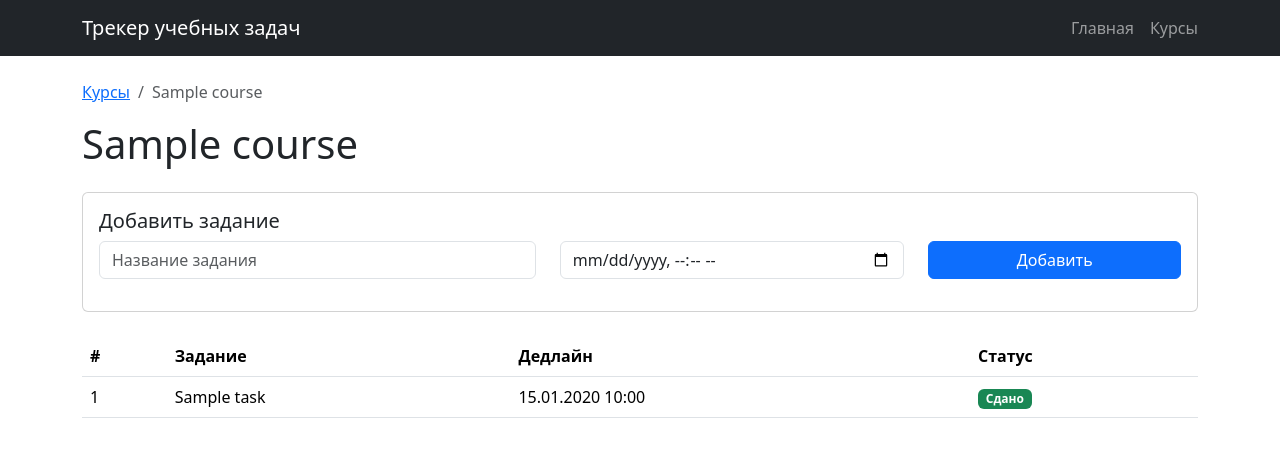
After one commit to yazeffIvan/study-task-tracker, a FastAPI app: template src/templates/course_detail.html in a window 1280 px wide. The commit adds this page. Shown: the top 457 px of the page. Run offline with FastAPI, Linux system fonts and the light colour scheme; the template is opened without the code that fills it: most values are stand-ins (such as "Sample title", 1, 10 or a date in 2020).

Commit message:
feat: add tasks creation and list (us-5, us-6) (#27)

```diff
--- a/src/main.py
+++ b/src/main.py
@@ -1,13 +1,14 @@
+from datetime import datetime
 from pathlib import Path
 
-from fastapi import Depends, FastAPI, Form, Request
+from fastapi import Depends, FastAPI, Form, HTTPException, Request
 from fastapi.responses import HTMLResponse, RedirectResponse
 from fastapi.staticfiles import StaticFiles
 from fastapi.templating import Jinja2Templates
 from sqlalchemy.orm import Session
 
 from src.db import Base, engine, get_db
-from src.models import Course
+from src.models import Course, Task
 
 BASE_DIR = Path(__file__).resolve().parent
 
@@ -21,13 +22,11 @@ templates = Jinja2Templates(directory=BASE_DIR / "templates")
 
 @app.get("/health")
 def health() -> dict[str, str]:
-    """Проверка работоспособности сервиса."""
     return {"status": "ok"}
 
 
 @app.get("/", response_class=HTMLResponse)
 def index(request: Request) -> HTMLResponse:
-    """Главная страница."""
     return templates.TemplateResponse(
         request=request,
         name="index.html",
@@ -37,7 +36,6 @@ def index(request: Request) -> HTMLResponse:
 
 @app.get("/courses", response_class=HTMLResponse)
 def list_courses(request: Request, db: Session = Depends(get_db)) -> HTMLResponse:
-    """Страница со списком курсов и формой создания."""
     courses = db.query(Course).order_by(Course.created_at.desc()).all()
     return templates.TemplateResponse(
         request=request,
@@ -52,17 +50,12 @@ def create_course(
     title: str = Form(...),
     db: Session = Depends(get_db),
 ):
-    """Создание курса. При пустом названии возвращается форма с ошибкой."""
     if not title.strip():
         courses = db.query(Course).order_by(Course.created_at.desc()).all()
         return templates.TemplateResponse(
             request=request,
             name="courses.html",
-            context={
-                "title": "Курсы",
-                "courses": courses,
-                "error": "Название обязательно",
-            },
+            context={"title": "Курсы", "courses": courses, "error": "Название обязательно"},
             status_code=400,
         )
 
@@ -70,3 +63,51 @@ def create_course(
     db.add(course)
     db.commit()
     return RedirectResponse(url="/courses", status_code=303)
+
+
+@app.get("/courses/{course_id}", response_class=HTMLResponse)
+def course_detail(
+    request: Request, course_id: int, db: Session = Depends(get_db)
+) -> HTMLResponse:
+    course = db.query(Course).filter(Course.id == course_id).first()
+    if not course:
+        raise HTTPException(status_code=404, detail="Курс не найден")
+
+    return templates.TemplateResponse(
+        request=request,
+        name="course_detail.html",
+        context={"title": course.title, "course": course, "error": None},
+    )
+
+
+@app.post("/courses/{course_id}/tasks")
+def create_task(
+    request: Request,
+    course_id: int,
+    title: str = Form(...),
+    deadline: str = Form(None),
+    db: Session = Depends(get_db),
+):
+    course = db.query(Course).filter(Course.id == course_id).first()
+    if not course:
+        raise HTTPException(status_code=404, detail="Курс не найден")
+
+    if not title.strip():
+        return templates.TemplateResponse(
+            request=request,
+            name="course_detail.html",
+            context={"title": course.title, "course": course, "error": "Название задания обязательно"},
+            status_code=400,
+        )
+
+    parsed_deadline = None
+    if deadline:
+        try:
+            parsed_deadline = datetime.strptime(deadline, "%Y-%m-%dT%H:%M")
+        except ValueError:
+            pass
+
+    task = Task(title=title.strip(), deadline=parsed_deadline, course_id=course_id)
+    db.add(task)
+    db.commit()
+    return RedirectResponse(url=f"/courses/{course_id}", status_code=303)
--- a/src/schemas.py
+++ b/src/schemas.py
@@ -3,3 +3,8 @@ from pydantic import BaseModel, Field
 
 class CourseCreate(BaseModel):
     title: str = Field(min_length=1, max_length=200, strip_whitespace=True)
+
+
+class TaskCreate(BaseModel):
+    title: str = Field(min_length=1, max_length=200, strip_whitespace=True)
+    deadline: str | None = None
--- /dev/null
+++ b/src/templates/course_detail.html
@@ -0,0 +1,68 @@
+{% extends "base.html" %}
+
+{% block content %}
+<nav aria-label="breadcrumb">
+  <ol class="breadcrumb">
+    <li class="breadcrumb-item"><a href="/courses">Курсы</a></li>
+    <li class="breadcrumb-item active">{{ course.title }}</li>
+  </ol>
+</nav>
+
+<h1 class="mb-4">{{ course.title }}</h1>
+
+{% if error %}
+<div class="alert alert-danger">{{ error }}</div>
+{% endif %}
+
+<div class="card mb-4">
+    <div class="card-body">
+        <h5 class="card-title">Добавить задание</h5>
+        <form method="post" action="/courses/{{ course.id }}/tasks">
+            <div class="row">
+                <div class="col-md-5 mb-3">
+                    <input type="text" class="form-control" name="title" placeholder="Название задания" required>
+                </div>
+                <div class="col-md-4 mb-3">
+                    <input type="datetime-local" class="form-control" name="deadline">
+                </div>
+                <div class="col-md-3 mb-3">
+                    <button type="submit" class="btn btn-primary w-100">Добавить</button>
+                </div>
+            </div>
+        </form>
+    </div>
+</div>
+
+{% if course.tasks %}
+<table class="table">
+    <thead>
+        <tr>
+            <th>#</th>
+            <th>Задание</th>
+            <th>Дедлайн</th>
+            <th>Статус</th>
+        </tr>
+    </thead>
+    <tbody>
+        {% for task in course.tasks %}
+        <tr>
+            <td>{{ task.id }}</td>
+            <td>{{ task.title }}</td>
+            <td>{{ task.deadline.strftime("%d.%m.%Y %H:%M") if task.deadline else "—" }}</td>
+            <td>
+                {% if task.status == "todo" %}
+                    <span class="badge bg-secondary">К выполнению</span>
+                {% elif task.status == "in_progress" %}
+                    <span class="badge bg-warning text-dark">В работе</span>
+                {% elif task.status == "done" %}
+                    <span class="badge bg-success">Сдано</span>
+                {% endif %}
+            </td>
+        </tr>
+        {% endfor %}
+    </tbody>
+</table>
+{% else %}
+<div class="alert alert-info">В этом курсе пока нет заданий.</div>
+{% endif %}
+{% endblock %}
--- a/src/templates/courses.html
+++ b/src/templates/courses.html
@@ -41,8 +41,8 @@
         {% for course in courses %}
         <tr>
             <td>{{ course.id }}</td>
-            <td>{{ course.title }}</td>
-            <td class="text-center">0</td>
+            <td><a href="/courses/{{ course.id }}">{{ course.title }}</a></td>
+            <td class="text-center">{{ course.tasks | length }}</td>
             <td>{{ course.created_at.strftime("%Y-%m-%d %H:%M") }}</td>
         </tr>
         {% endfor %}
```
Also changed, not shown: src/models.py (+23 -2 lines), tests/test_courses.py (+22 -0 lines).
